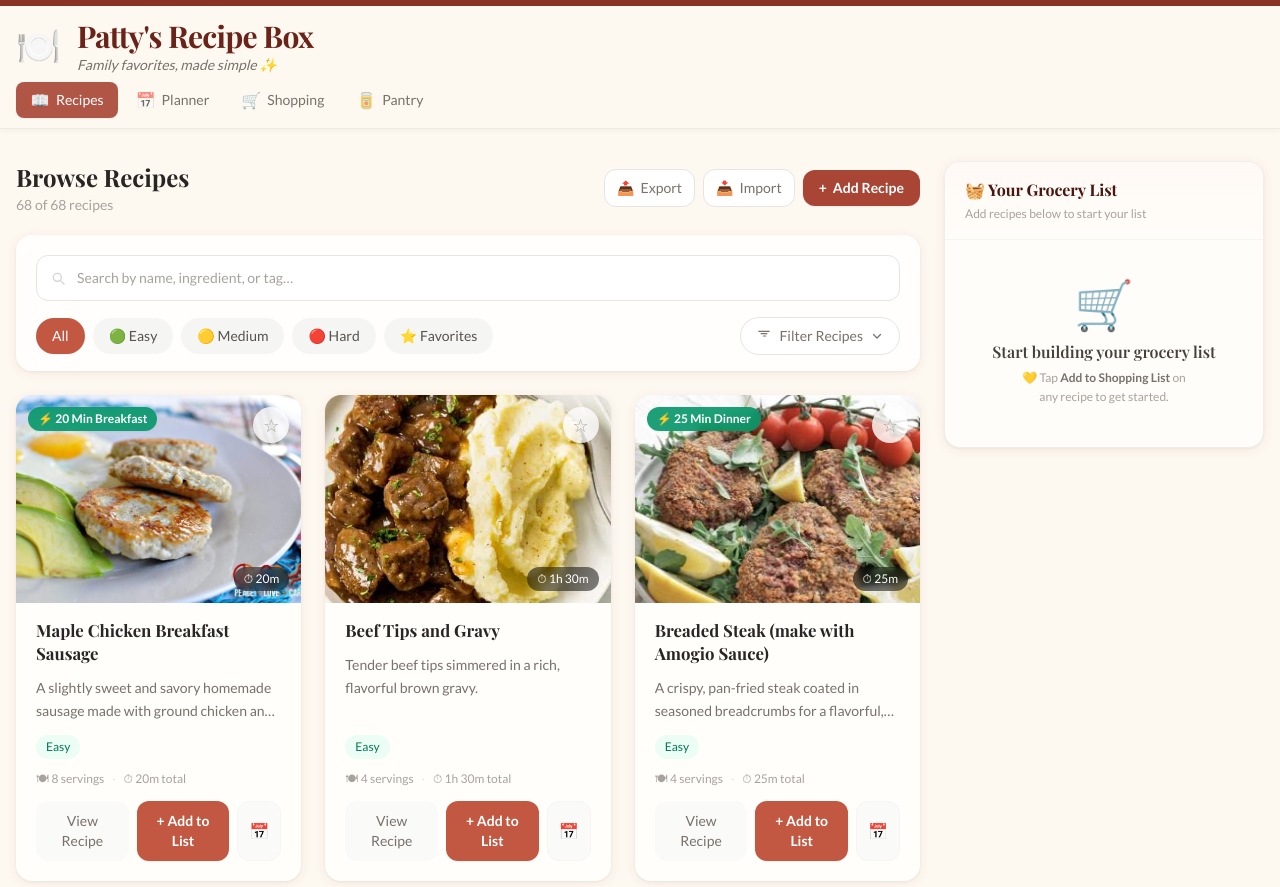
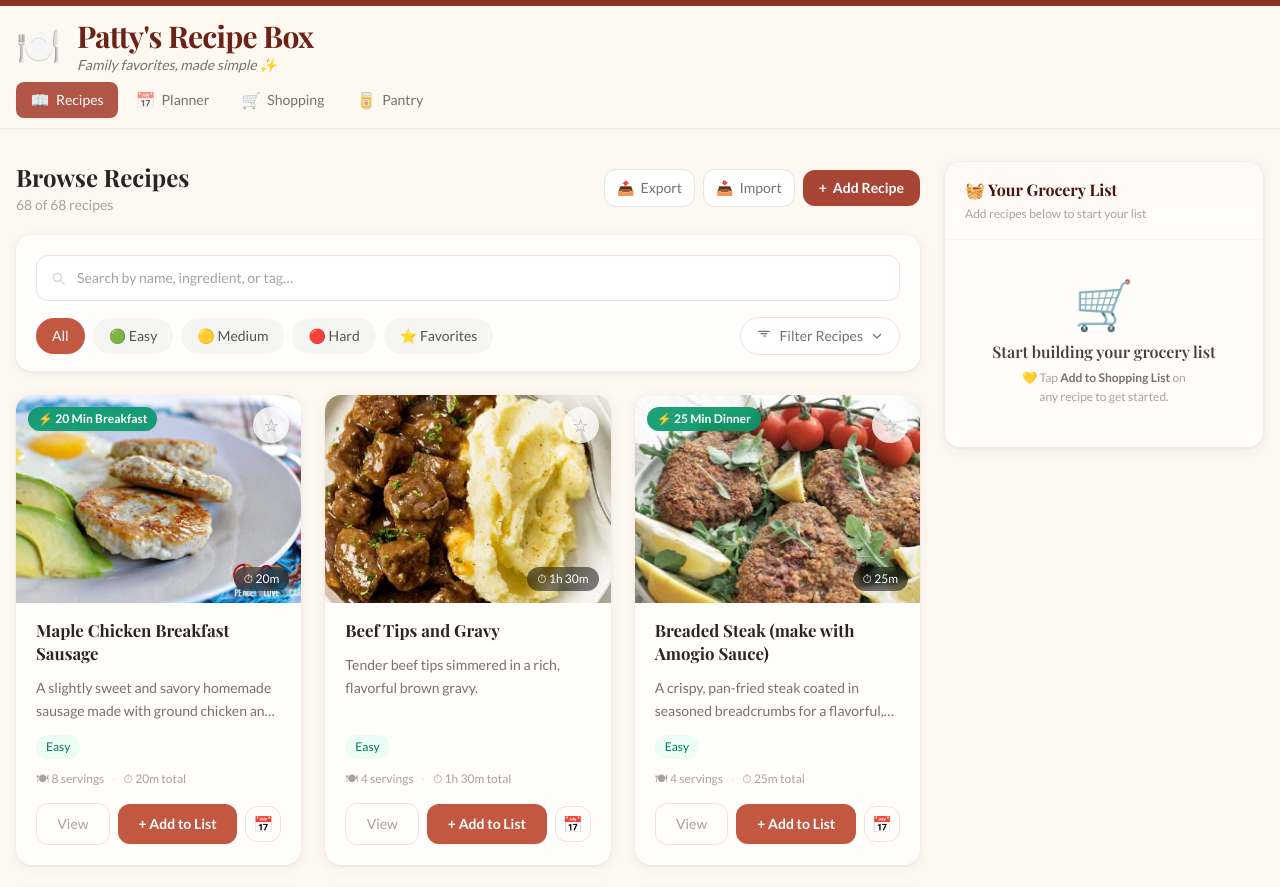
Before and after one commit to DrewS33/pattys-recipes, a React (Vite) app: page / in a window 1280 px wide. Shown: the top 887 px of the page. Built offline with nearby package versions, Linux system fonts and the light colour scheme.

Commit message:
Update RecipeCard.tsx

```diff
--- a/src/components/RecipeCard.tsx
+++ b/src/components/RecipeCard.tsx
@@ -186,42 +186,57 @@ export default function RecipeCard({
         </div>
 
         {/* Actions */}
-        <div className="flex gap-2 pt-0.5">
+        <div className="flex items-center gap-2 pt-1">
+
+          {/* View Recipe — ghost on desktop, filled-subtle on mobile */}
           <button
             onClick={() => onViewDetail(recipe)}
-            className="flex-1 py-3 sm:py-2.5 px-3 bg-stone-50 hover:bg-stone-100 text-stone-500
-                       hover:text-stone-700 rounded-xl text-sm font-medium
-                       transition-all duration-150 active:scale-[0.97]"
+            className="
+              flex-1 py-2.5 px-3 rounded-xl text-sm font-medium
+              transition-all duration-150 active:scale-[0.97]
+              bg-stone-100 text-stone-500 hover:bg-stone-200 hover:text-stone-700
+              sm:bg-transparent sm:border sm:border-stone-200
+              sm:text-stone-400 sm:hover:bg-stone-50 sm:hover:border-stone-300 sm:hover:text-stone-600
+            "
           >
-            View Recipe
+            View
           </button>
+
+          {/* Add to List — primary CTA */}
           <button
             onClick={() => onSelect(recipe)}
             className={`
-              flex-1 py-3 sm:py-2.5 px-3 font-semibold rounded-xl text-sm
+              flex-[2] py-2.5 px-3 font-semibold rounded-xl text-sm
               transition-all duration-150 active:scale-[0.97]
               ${isSelected
-                ? 'bg-red-50 text-red-400 hover:bg-red-100 hover:text-red-500'
-                : 'bg-primary-500 text-white hover:bg-primary-600 shadow-sm hover:shadow-md'
+                ? 'bg-red-50 text-red-400 hover:bg-red-100 hover:text-red-500 border border-red-100'
+                : 'bg-primary-500 text-white hover:bg-primary-600 shadow-sm hover:shadow'
               }
             `}
           >
             {isSelected ? '✕ Remove' : '+ Add to List'}
           </button>
+
+          {/* Plan for Day — compact icon utility */}
           {onPlanForDay && (
             <button
               onClick={(e) => { e.stopPropagation(); onPlanForDay(recipe); }}
               aria-label="Plan for Day"
               title="Plan for Day"
-              className="flex-shrink-0 w-11 py-3 sm:py-2.5 bg-stone-50 hover:bg-amber-50
-                         border border-stone-100 hover:border-amber-300
-                         text-stone-400 hover:text-amber-600
-                         rounded-xl text-base flex items-center justify-center
-                         transition-all duration-150 active:scale-[0.97]"
+              className="
+                flex-shrink-0 w-9 h-9 rounded-xl text-base
+                flex items-center justify-center
+                transition-all duration-150 active:scale-[0.97]
+                bg-stone-100 text-stone-400 hover:bg-amber-50
+                hover:border-amber-300 hover:text-amber-600
+                sm:bg-transparent sm:border sm:border-stone-200
+                sm:text-stone-400 sm:hover:bg-amber-50 sm:hover:border-amber-300 sm:hover:text-amber-600
+              "
             >
               📅
             </button>
           )}
+
         </div>
 
       </div>
```
